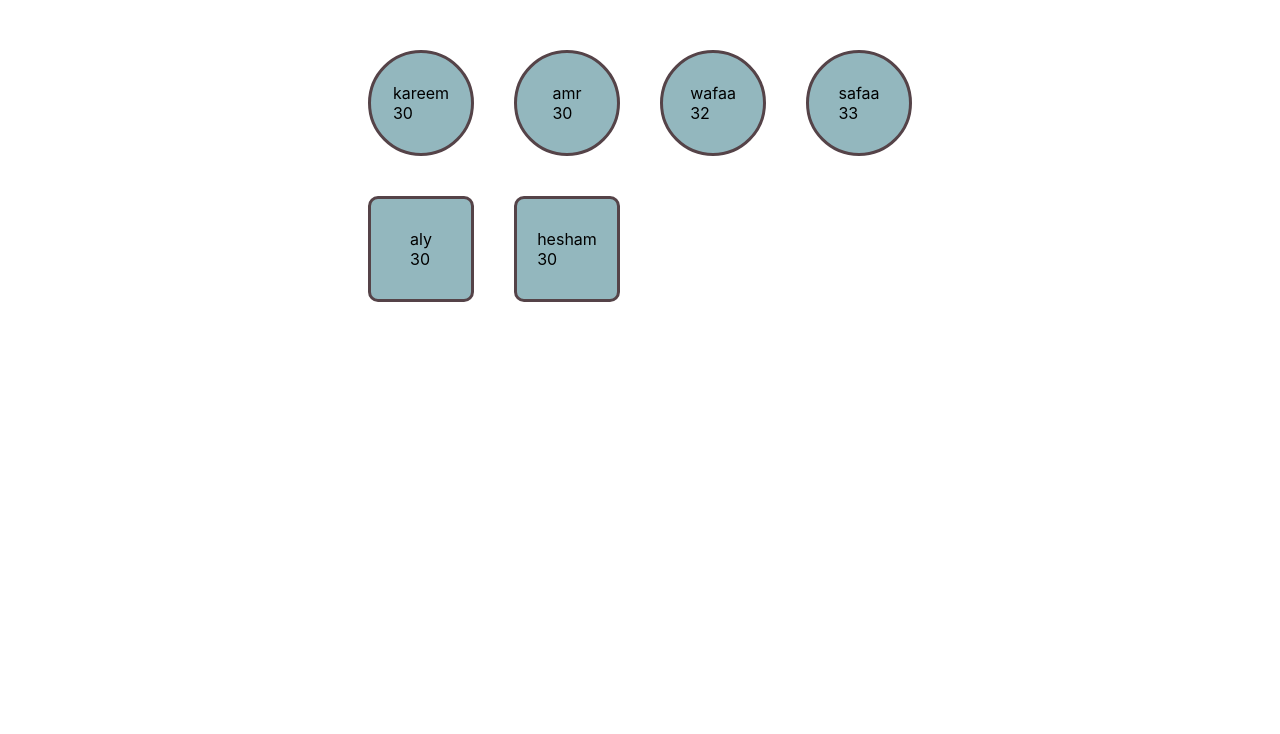
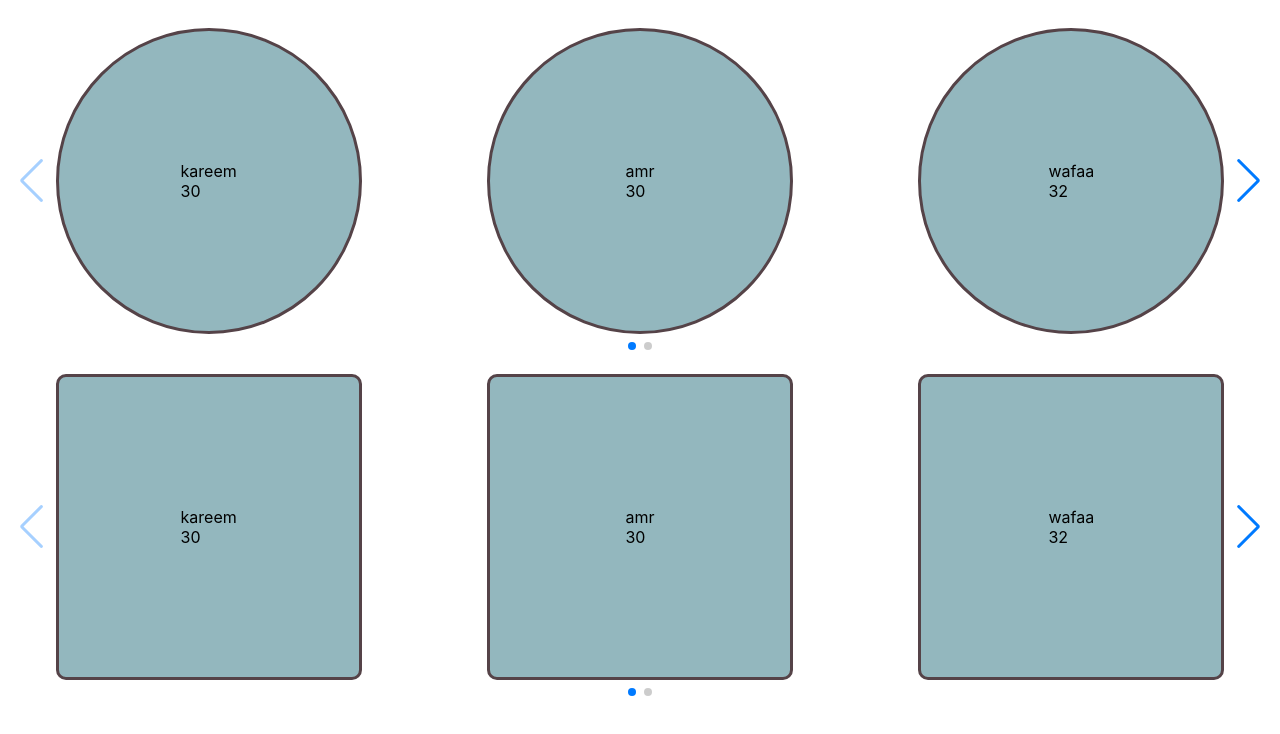
Before and after one commit to KimzCodes/reactCloneElement, a React (Create React App) app: page / in a window 1280 px wide. Shown: the top 734 px of the page. Built offline with nearby package versions, Linux system fonts and the light colour scheme.

Commit message:
create compostion swiper

```diff
--- a/package.json
+++ b/package.json
@@ -9,6 +9,7 @@
     "react": "^17.0.2",
     "react-dom": "^17.0.2",
     "react-scripts": "4.0.3",
+    "swiper": "6.8",
     "web-vitals": "^1.0.1"
   },
   "scripts": {
--- a/src/App.js
+++ b/src/App.js
@@ -1,4 +1,4 @@
-import List from './components/List';
+import SwiperCarousel from './components/SwiperCarousel';
 import ShapOne from './components/ShapOne';
 import ShapTwo from './components/ShapTwo';
 
@@ -10,19 +10,20 @@ function App() {
     { id: 4, name: 'safaa', email: 'safaa@email.com', age: 33 },
   ];
 
-  const userData2 = [
-    { id: 1, name: 'aly', email: 'kareem@email.com', age: 30 },
-    { id: 2, name: 'hesham', email: 'amr@email.com', age: 30 },
-  ];
+  // const userData2 = [
+  //   { id: 1, name: 'aly', email: 'kareem@email.com', age: 30 },
+  //   { id: 2, name: 'hesham', email: 'amr@email.com', age: 30 },
+  // ];
 
   return (
     <div className='App'>
-      <List items={userData}>
+      <SwiperCarousel items={userData}>
         <ShapOne />
-      </List>
-      <List items={userData2}>
+      </SwiperCarousel>
+
+      <SwiperCarousel items={userData}>
         <ShapTwo />
-      </List>
+      </SwiperCarousel>
     </div>
   );
 }
--- /dev/null
+++ b/src/components/SwiperCarousel.js
@@ -0,0 +1,25 @@
+import React from 'react';
+import { Swiper, SwiperSlide } from 'swiper/react';
+import SwiperCore, { Pagination, Navigation } from 'swiper/core';
+
+import 'swiper/swiper.min.css';
+import 'swiper/components/pagination/pagination.min.css';
+import 'swiper/components/navigation/navigation.min.css';
+import '../swiper.css';
+
+SwiperCore.use([Pagination, Navigation]);
+
+const SwiperCarousel = ({ children, items }) => {
+  const slide = items.map((item) => (
+    <SwiperSlide key={item.id}>
+      {React.cloneElement(children, { key: item.id, item })}
+    </SwiperSlide>
+  ));
+  return (
+    <Swiper spaceBetween={30} slidesPerView={3} navigation pagination>
+      {slide}
+    </Swiper>
+  );
+};
+
+export default SwiperCarousel;
--- a/src/index.css
+++ b/src/index.css
@@ -1,27 +1,22 @@
 body {
-  margin: 30px;
   font-family: -apple-system, BlinkMacSystemFont, 'Segoe UI', 'Roboto', 'Oxygen',
     'Ubuntu', 'Cantarell', 'Fira Sans', 'Droid Sans', 'Helvetica Neue',
     sans-serif;
   -webkit-font-smoothing: antialiased;
   -moz-osx-font-smoothing: grayscale;
-  display: flex;
-  flex-direction: column;
-  align-items: center;
 }
 
 * {
-  padding: 0
+  padding: 0;
 }
 
 .list {
-
   display: flex;
 }
 
 .shapeOne {
-  width: 100px;
-  height: 100px;
+  width: 300px;
+  height: 300px;
   background-color: #93b7be;
   border: 3px solid #554348;
   border-radius: 50%;
@@ -32,8 +27,8 @@ body {
 }
 
 .shapeTwo {
-  width: 100px;
-  height: 100px;
+  width: 300px;
+  height: 300px;
   background-color: #93b7be;
   border: 3px solid #554348;
   border-radius: 10px;
@@ -53,6 +48,6 @@ body {
   background-color: #93b7be;
 }
 
-ul{
+ul {
   list-style-type: none;
 }
--- /dev/null
+++ b/src/swiper.css
@@ -0,0 +1,13 @@
+.swiper-container {
+  width: 100%;
+}
+
+.swiper-slide {
+  display: flex;
+  align-items: center;
+  justify-content: center;
+}
+
+.swiper-container-horizontal > .swiper-pagination-bullets {
+  bottom: 0;
+}
```
Also changed, not shown: 2 other files (tests, documents, lock files or other folders).
